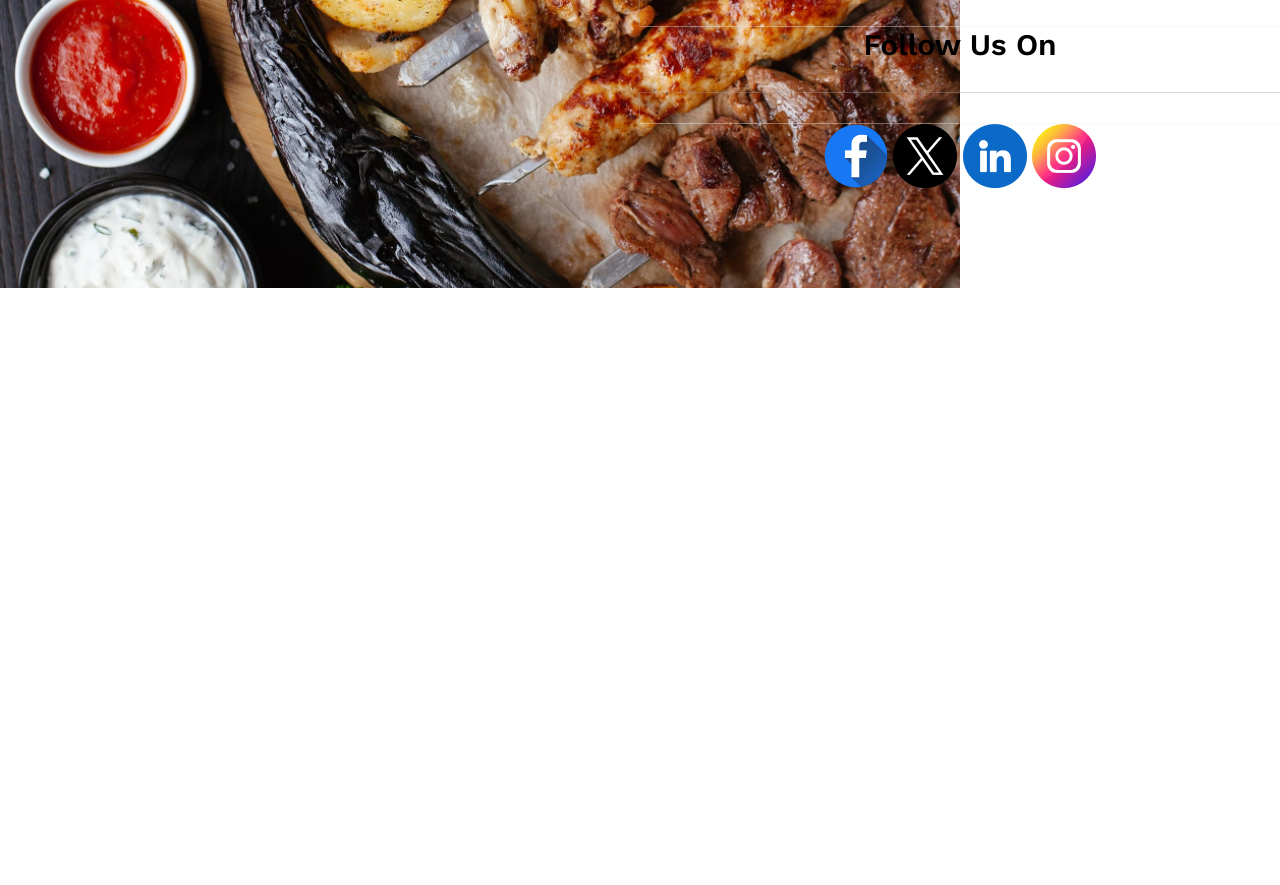
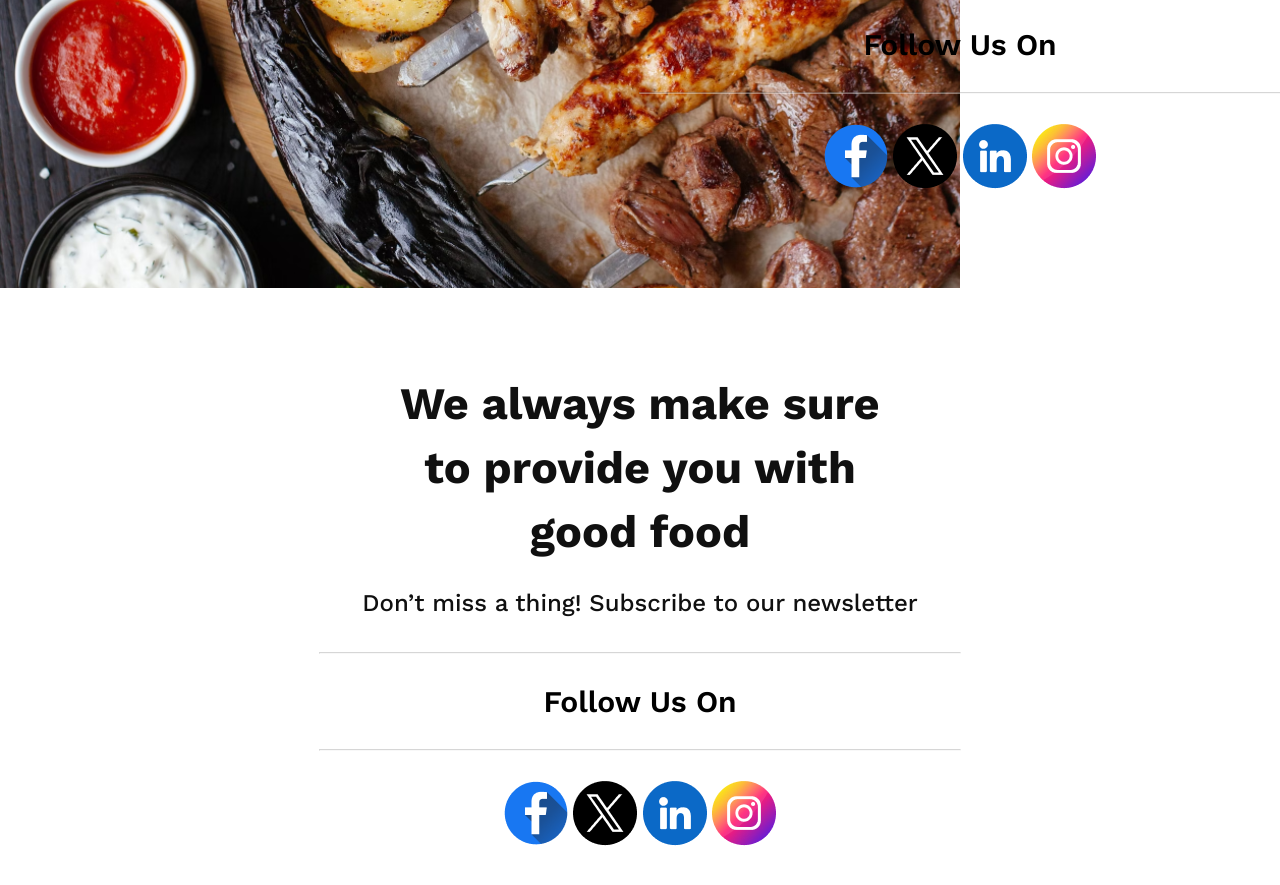
Before and after one commit to ekramulhoqueridoy/ui-web-design, a plain HTML site: page index.html in a window 1280 px wide. Shown: the part 1657-2542 px from the top of the page. Before the commit the page ends 1949 px from the top, so only its background shows below. Drawn offline with nearby package versions, Linux system fonts and the light colour scheme.

Commit message:
push forth section

```diff
--- a/index.html
+++ b/index.html
@@ -89,5 +89,24 @@
         </div>
       </div>
     </section>
+    <section id="forth-section">
+      <div class="about-us">
+        <div class="align-head-para">
+          <h1 class="header">We always make sure to provide you with good food</h1>
+          <p class="header-paragraph">Don’t miss a thing! Subscribe to our newsletter</p>
+        </div>
+        <hr>
+        <div >
+          <p class="follow-us">Follow Us On</p>
+        </div>
+        <hr>
+        <div class="align-social-media">
+          <img src="assets/facebook.png" alt="" />
+          <img src="assets/twitter.png" alt="" />
+          <img src="assets/Linkedin.png" alt="" />
+          <img src="assets/Instagram.png" alt="" />
+        </div>
+      </div>
+    </section>
   </body>
 </html>
--- a/style/style.css
+++ b/style/style.css
@@ -206,5 +206,12 @@
 hr {
   width: 100%;
   opacity: 0.4;
-  padding-bottom: 30px;
+  margin-bottom: 30px;
 }
+#forth-section{
+  margin: 80px auto;
+  display: flex;
+  width: 100%;
+  justify-content: center;
+  align-items: center;
+}
```
